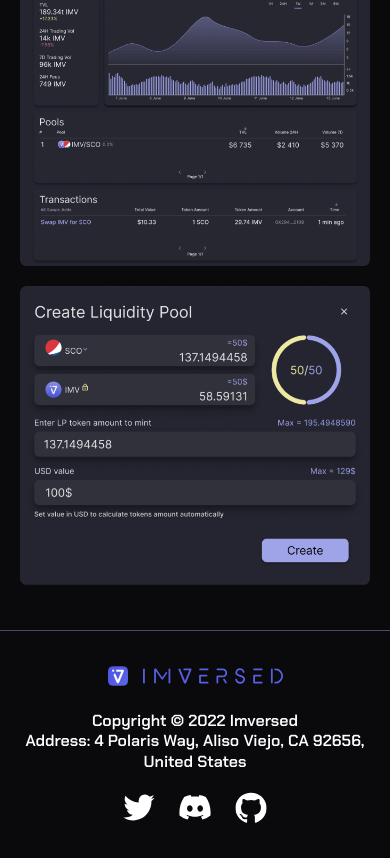
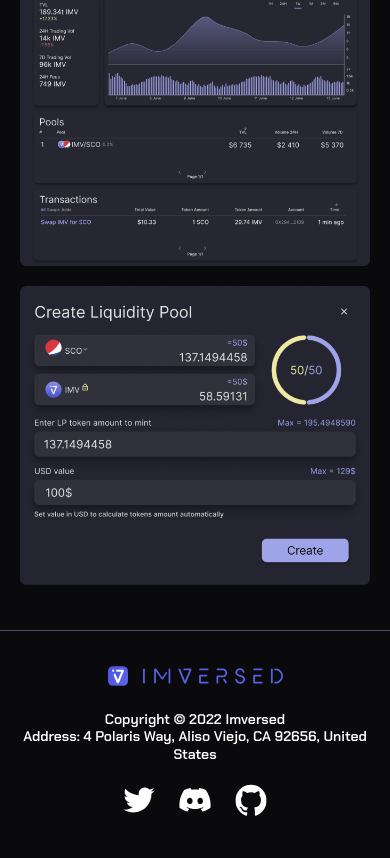
Before and after one commit to alex-web-dev/imversed, a plain HTML site: page index.html in a window 390 px wide. Shown: the part 2517-3375 px from the top of the page. Drawn offline with Linux system fonts and the light colour scheme; files whose address does not match are found by name.

Commit message:
fixed copyright adaptive

```diff
--- a/css/media.css
+++ b/css/media.css
@@ -489,6 +489,10 @@
 		width: 100%;
 	}
 
+	.footer__copyright {
+		font-size: 14px;
+	}
+
 	.footer__social {
 		justify-content: center;
 	}
```
